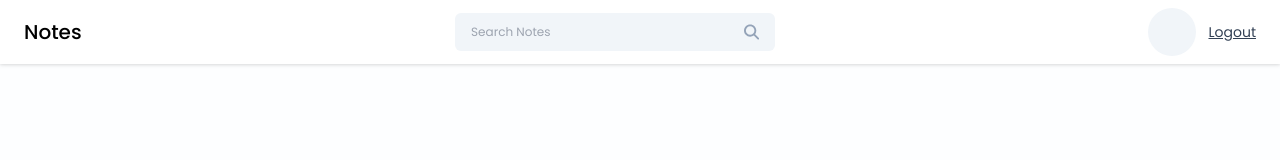
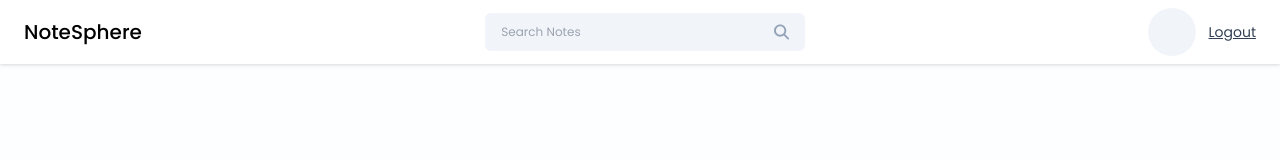
Before and after one commit to RutvikMakvana4/NoteSphere, a React (Vite) app in the folder frontend/notes-app/: page /login in a window 1280 px wide. Shown: the top 160 px of the page. Built offline with nearby package versions, Linux system fonts and the light colour scheme.

Commit message:
refactor: change logo name

```diff
--- a/frontend/notes-app/src/components/Navbar/Navbar.jsx
+++ b/frontend/notes-app/src/components/Navbar/Navbar.jsx
@@ -26,7 +26,7 @@ const Navbar = ({ userInfo, onSearchNotes, handleClearSearch }) => {
 
   return (
     <div className="bg-white flex items-center justify-between px-6 py-2 drop-shadow">
-      <h2 className="text-xl font-medium text-black py-2">Notes</h2>
+      <h2 className="text-xl font-medium text-black py-2">NoteSphere</h2>
 
       <SearchBar
         value={searchQuery}
```
